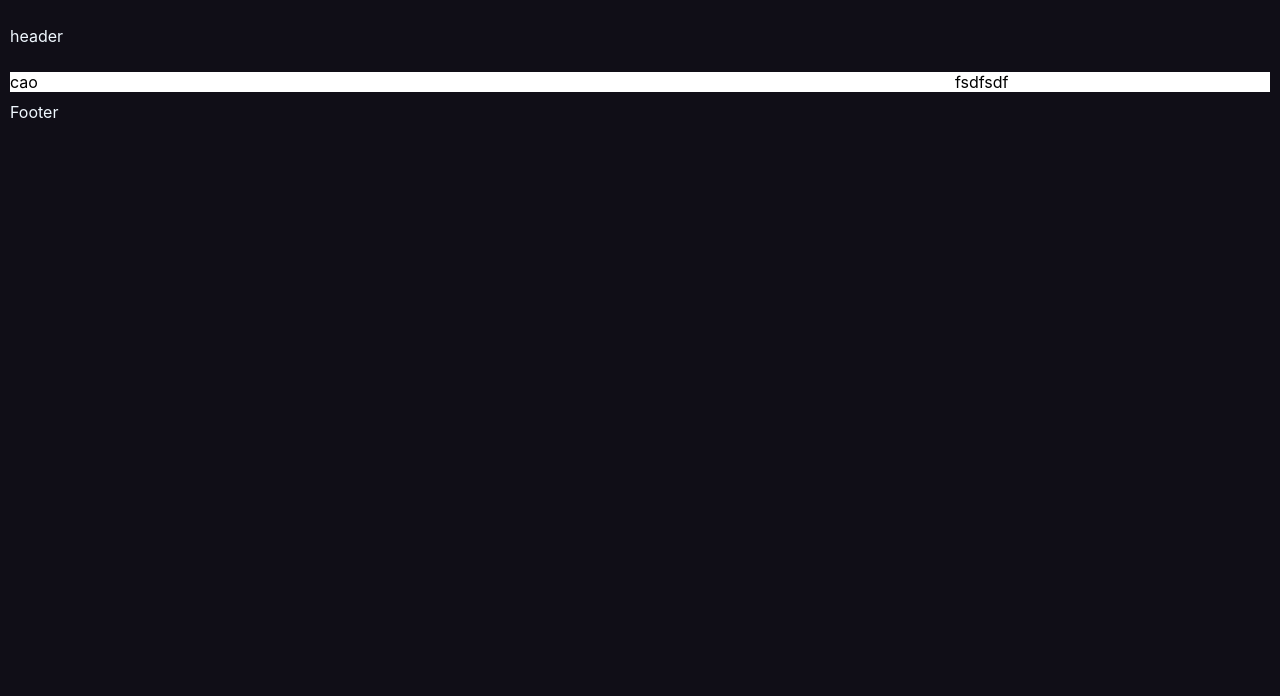
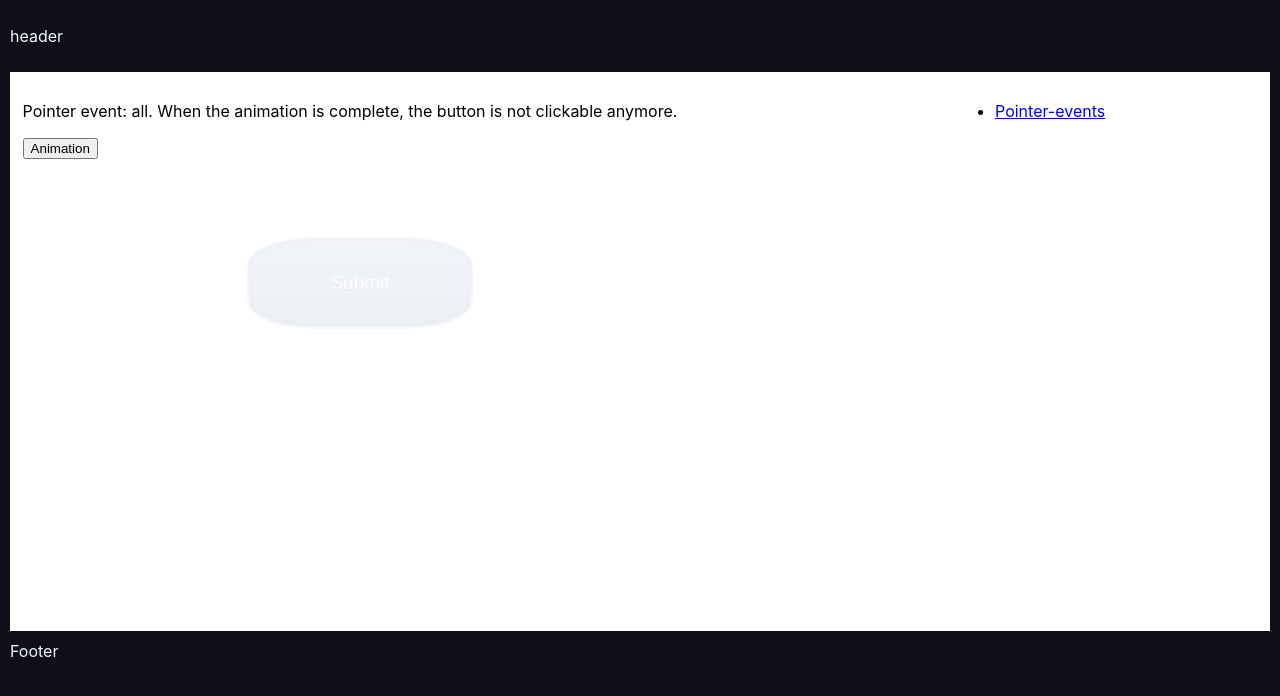
Before and after one commit to janix374/CSS-Tricks, a React (Create React App) app: page /style1 in a window 1280 px wide. Shown: the top 696 px of the page. Built offline with nearby package versions, Linux system fonts and the light colour scheme.

Commit message:
first stayle

```diff
--- a/src/App.js
+++ b/src/App.js
@@ -1,6 +1,10 @@
 import React from 'react';
 import MainComponent from './components/MainComponent';
+import NavigationBar from './components/NavigationBar';
 import './styles/app.css';
+
+import { BrowserRouter as Router } from 'react-router-dom';
+
 
 
 
@@ -15,10 +19,16 @@ function App() {
 
       <div className="item2">
 
+      <Router>
         <div className="main">
           <MainComponent />
         </div>
-        <div className="navigation">fsdfsdf</div>
+
+        <div className="navigation">
+          <NavigationBar/>
+        </div>
+
+        </Router>
 
       </div>
 
--- a/src/components/MainComponent.js
+++ b/src/components/MainComponent.js
@@ -1,9 +1,24 @@
-import React from 'react'
+import React from 'react';
+import {
+    Switch,
+    Route
+  } from 'react-router-dom';
+import Home from './UsefulThings/Home';
+import PointerEvents from './UsefulThings/PointerEvents';
 
 const MainComponent = () => {
 
     return (
-        <div>cao</div>
+        <div>
+            <Switch>
+                <Route exact path="/">
+                    <Home />
+                </Route>
+                <Route exact path="/style1">
+                    <PointerEvents />
+                </Route>
+            </Switch>
+        </div>
     )
 
 }
--- /dev/null
+++ b/src/components/NavigationBar.js
@@ -0,0 +1,16 @@
+import React from 'react';
+import { Link } from 'react-router-dom';
+
+const NavigationBar = () => {
+
+    return (
+        <ul>
+            <li>
+                <Link to='/style1'>Pointer-events</Link>
+            </li>
+        </ul>
+    )
+
+}
+
+export default NavigationBar;
--- /dev/null
+++ b/src/components/UsefulThings/Home.js
@@ -0,0 +1,14 @@
+import React from 'react'
+
+
+const Home = () => {
+
+    return (
+        <div>
+            <p>Various css useful things see navigation bar</p>
+        </div>
+    )
+
+}
+
+export default Home;
--- /dev/null
+++ b/src/components/UsefulThings/PointerEvents.js
@@ -0,0 +1,18 @@
+import React from 'react';
+import '../../styles/pointerevents.css';
+
+const PointerEvents = () => {
+
+    return (
+        <div>
+            <p>Pointer event: all. When the animation is complete, the button is not clickable anymore. </p>
+            <button onClick={()=>{window.location.reload()}}>Animation</button>
+            <div className='pointerevents'>
+                <button>Submit</button>
+            </div>
+        </div>
+    )
+
+}
+
+export default PointerEvents;
--- a/src/styles/app.css
+++ b/src/styles/app.css
@@ -2,7 +2,6 @@
 .App{
 color: aliceblue;
 }
-
 
 .grid-container {
     display: grid;
@@ -18,9 +17,11 @@ color: aliceblue;
 }
 
 .main{
+    padding: 1%;
     flex: 3
 }
 
 .navigation{
+    padding: 1%;
     flex: 1;
 }
--- /dev/null
+++ b/src/styles/pointerevents.css
@@ -0,0 +1,38 @@
+
+.pointerevents {
+    height: 300px;
+    width: 50%;
+    margin: 5rem auto;
+   justify-content: center;
+   align-items: center;
+}
+
+.pointerevents > button {
+    box-shadow: 0px 0px 0px 2px #9fb4f2;
+	background:linear-gradient(to bottom, #7892c2 5%, #476e9e 100%);
+	background-color:#7892c2;
+	border-radius:10px;
+	border:1px solid #4e6096;
+	display:inline-block;
+	cursor:pointer;
+	color:#ffffff;
+	font-family:Arial;
+	font-size:19px;
+	padding:12px 37px;
+	text-decoration:none;
+	text-shadow:0px 1px 0px #283966;
+   padding:2rem 5rem;
+   border-radius: 30%;
+   animation: fadebutton 5s ease-out forwards;
+}
+
+@keyframes fadebutton{
+    from {
+        opacity: 1;
+        pointer-events: visible;
+    }
+    to {
+        opacity: 0.1;
+        pointer-events: none;
+    }
+}
```
